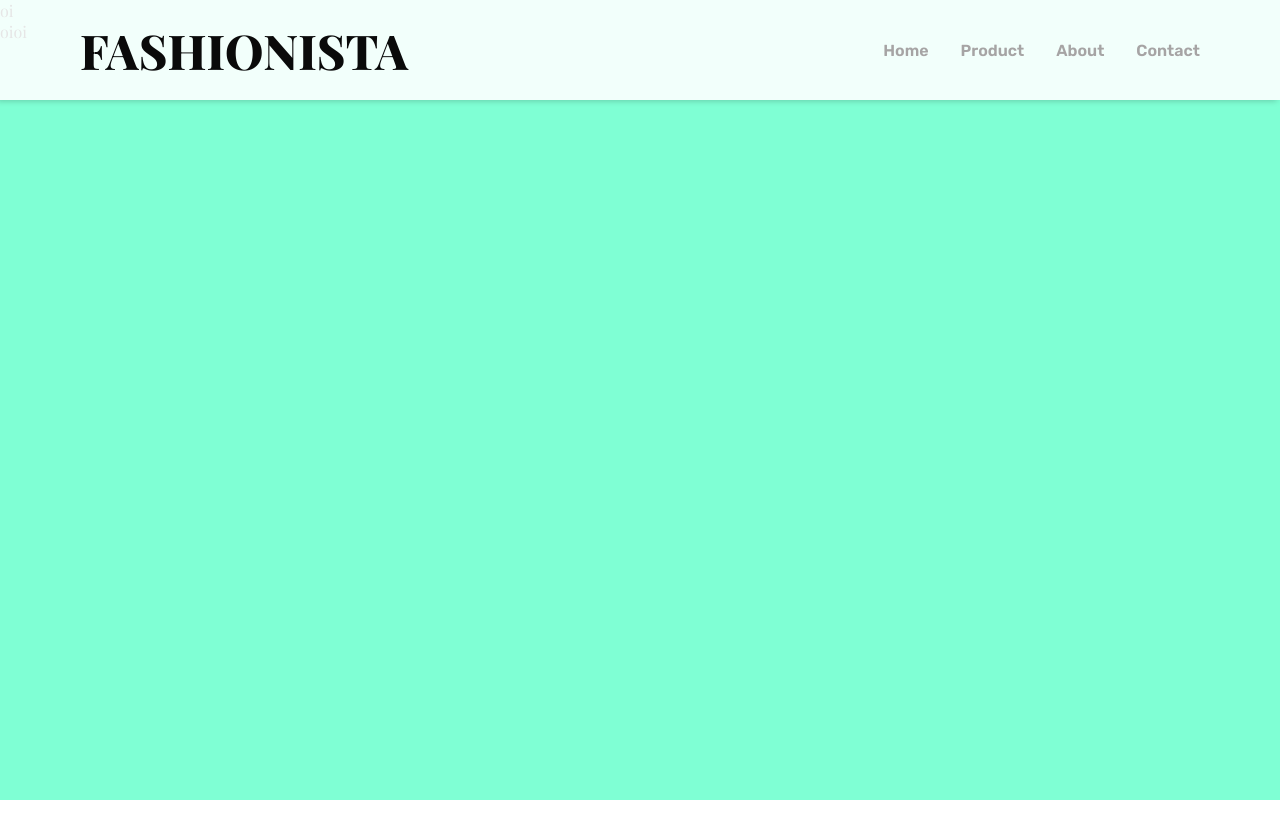
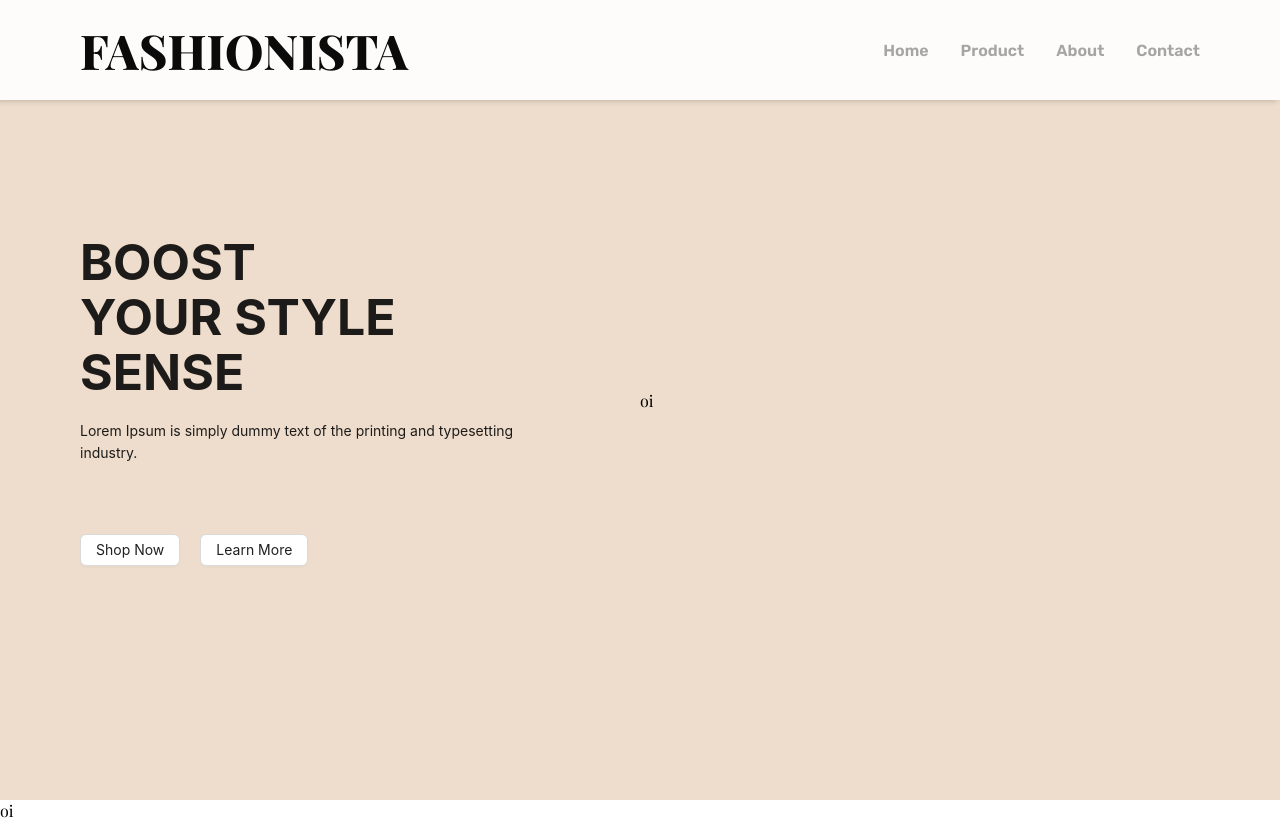
Before and after one commit to Kadu1811/Fashionista-store, a React (Vite) app: page / in a window 1280 px wide. Before the commit the page ends 800 px from the top, so only its background shows below. Built offline with nearby package versions, Linux system fonts and the light colour scheme.

Commit message:
chore: import styles and create containers and areas div

```diff
--- a/src/pages/Home/index.tsx
+++ b/src/pages/Home/index.tsx
@@ -1,14 +1,43 @@
-import { TestDiv } from "./styles";
+import { Link, Route, useHref } from "react-router-dom";
+import {
+  ButtonArea,
+  ButtonLearn,
+  ButtonShop,
+  Description,
+  HomeContainer,
+  ImageContainer,
+  TextArea,
+  TextContainer,
+  Title,
+} from "./styles";
 
 const Home = () => {
   return (
-    <TestDiv>
+    <>
+      <HomeContainer>
+        <TextContainer>
+          {/* <div style={{ background: "blue" }}>Imagem</div> */}
+
+          <TextArea>
+            <Title>
+              BOOST <br /> YOUR STYLE <br /> SENSE
+            </Title>
+            <Description>
+              Lorem Ipsum is simply dummy text of the printing and typesetting
+              industry.
+            </Description>
+
+            <ButtonArea>
+              <ButtonShop href="/">Shop Now</ButtonShop>
+              <ButtonLearn href="/">Learn More</ButtonLearn>
+            </ButtonArea>
+          </TextArea>
+        </TextContainer>
+
+        <ImageContainer>oi</ImageContainer>
+      </HomeContainer>
       <div>oi</div>
-      <div className="test">
-        <div>oi</div>
-        <div>oi</div>
-      </div>
-    </TestDiv>
+    </>
   );
 };
 
--- a/src/pages/Home/styles.ts
+++ b/src/pages/Home/styles.ts
@@ -1,10 +1,54 @@
+import { Button, Typography } from "antd";
 import styled from "styled-components";
 
-export const TestDiv = styled.div`
+export const HomeContainer = styled.div`
+    display: flex;
     height: 100vh;
-    background-color: aquamarine;
 
-    .test {
-        display: flex;
-    }
+    background-color: #EEDDCC;
 `;
+
+export const TextContainer = styled.div`
+    display: flex;
+    align-items: center;
+    /* justify-content: center; */
+
+    width: 50%;
+`;
+
+export const TextArea = styled.div`
+    padding-left: 5em;
+`;
+
+export const Title = styled(Typography)`
+    font-weight: 700;
+    font-size: 50px;
+    line-height: 1.1;
+    padding-bottom: 20px;
+
+`;
+
+export const Description = styled(Typography.Paragraph)`
+    padding-bottom: 4em;
+
+    max-width: 450px;
+`;
+
+export const ButtonArea = styled.div`
+    display: flex;
+    gap: 20px;
+`;
+
+export const ImageContainer = styled.div`
+    display: flex;
+    align-items: center;
+
+    width: 50%;
+`;
+
+export const ButtonShop = styled(Button)`
+`;
+
+export const ButtonLearn = styled(Button)`
+    /* margin-left: 20px; */
+`;
```
